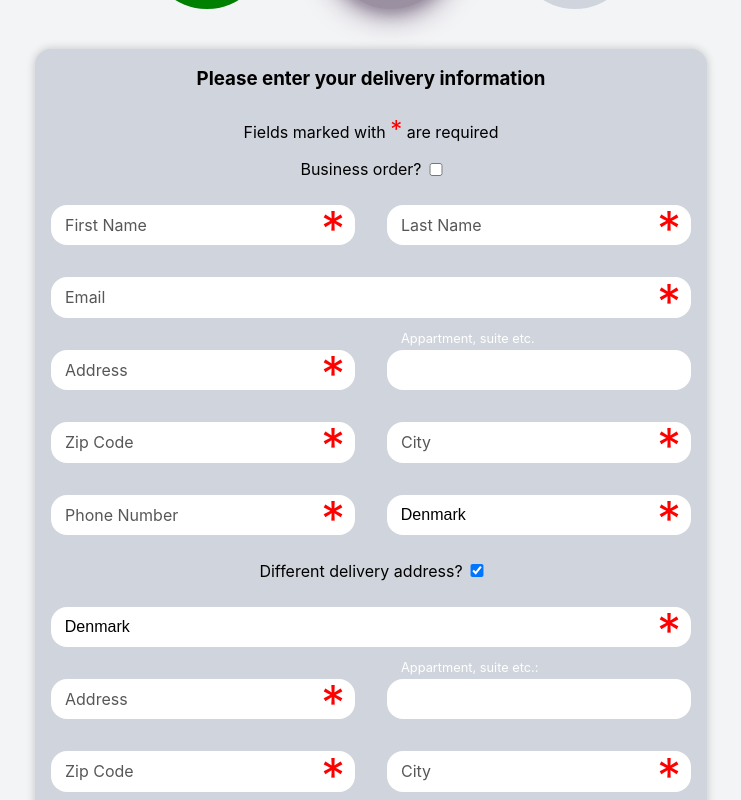
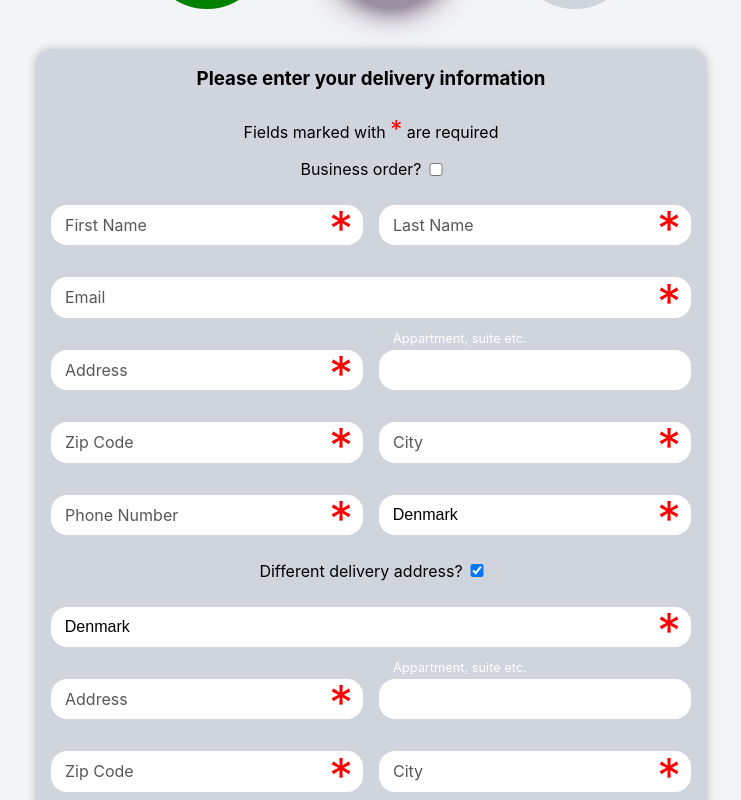
Before and after one commit to Jakob-SA/webstoreFrontend, a React (Vite) app: page /delivery in a window 1280 px wide. Both pictures are taken after a click on the checkbox "Different delivery address?". Shown: the part 307-1107 px from the top of the page, without its empty margins (269-1010 px from the left). Built offline with nearby package versions, Linux system fonts and the light colour scheme; no server answers.

Commit message:
Changed spacing in order form

```diff
--- a/src/components/delivery/orderform.css
+++ b/src/components/delivery/orderform.css
@@ -83,10 +83,10 @@ input::placeholder {
   width: 100%;
 }
 .duoBox > :first-child {
-  margin-right: 1em;
+  margin-right: .5em;
 }
 .duoBox > :last-child {
-  margin-left: 1em;
+  margin-left: .5em;
 }
 .acceptButton {
   background: linear-gradient(to bottom right, #256818, #839e0a);
--- a/src/components/delivery/orderform.tsx
+++ b/src/components/delivery/orderform.tsx
@@ -185,7 +185,7 @@ function Orderform() {
             </label>
           </div>
           <div className="input-wrapper">
-            <input type="text" id="address2" name="user_address2" />
+            <input type="text" id="address2" name="user_address2"/>
             <label htmlFor="address2">Appartment, suite etc.</label>
           </div>
         </div>
@@ -275,7 +275,7 @@ function Orderform() {
                   id="deliveryAdress2"
                   name="user_deliveryAdress2"
                 />
-                <label htmlFor="deliveryAdress2">Appartment, suite etc.:</label>
+                <label htmlFor="deliveryAdress2">Appartment, suite etc.</label>
               </div>
             </div>
             <ZipCodeChecker
```
